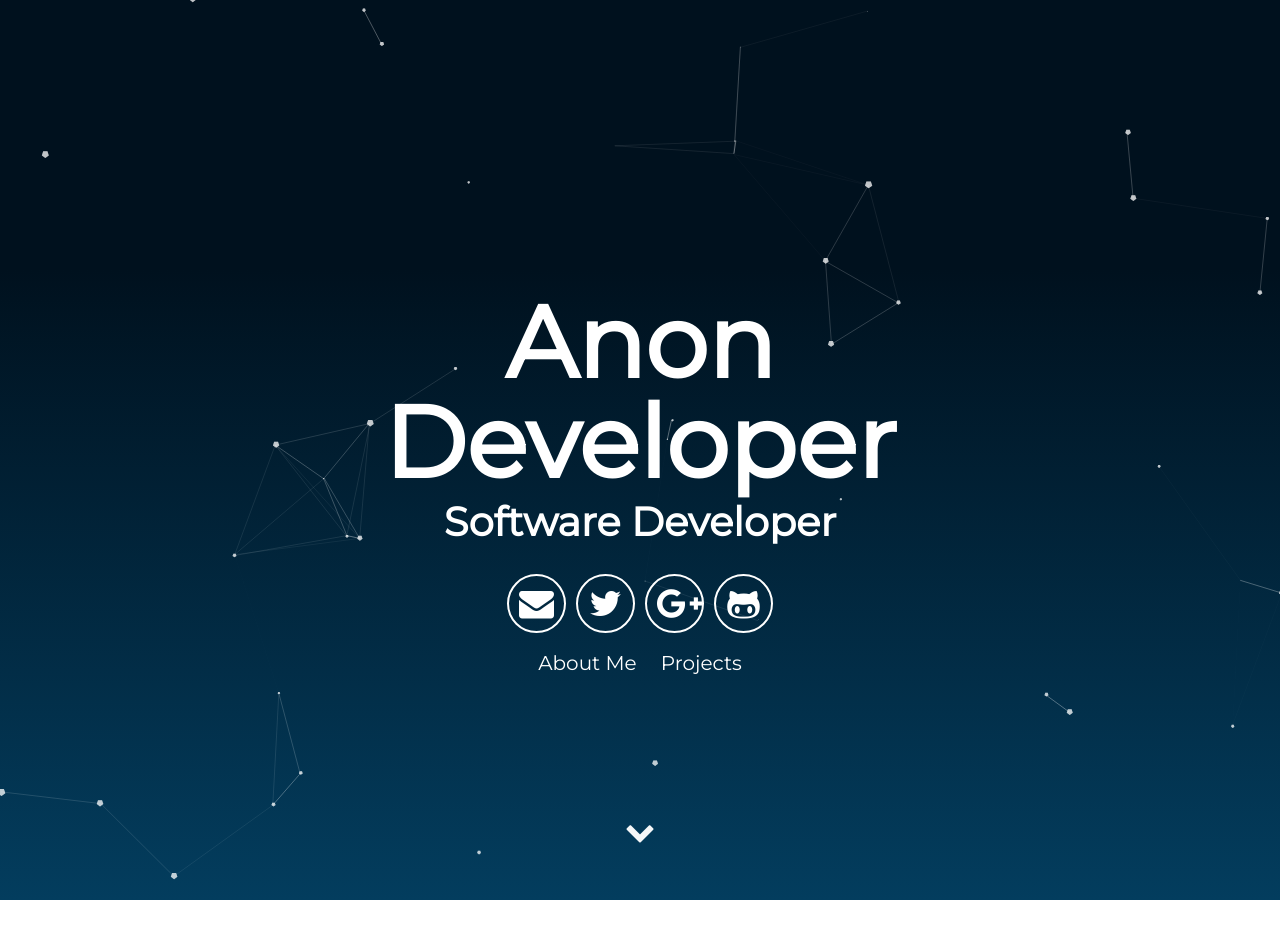
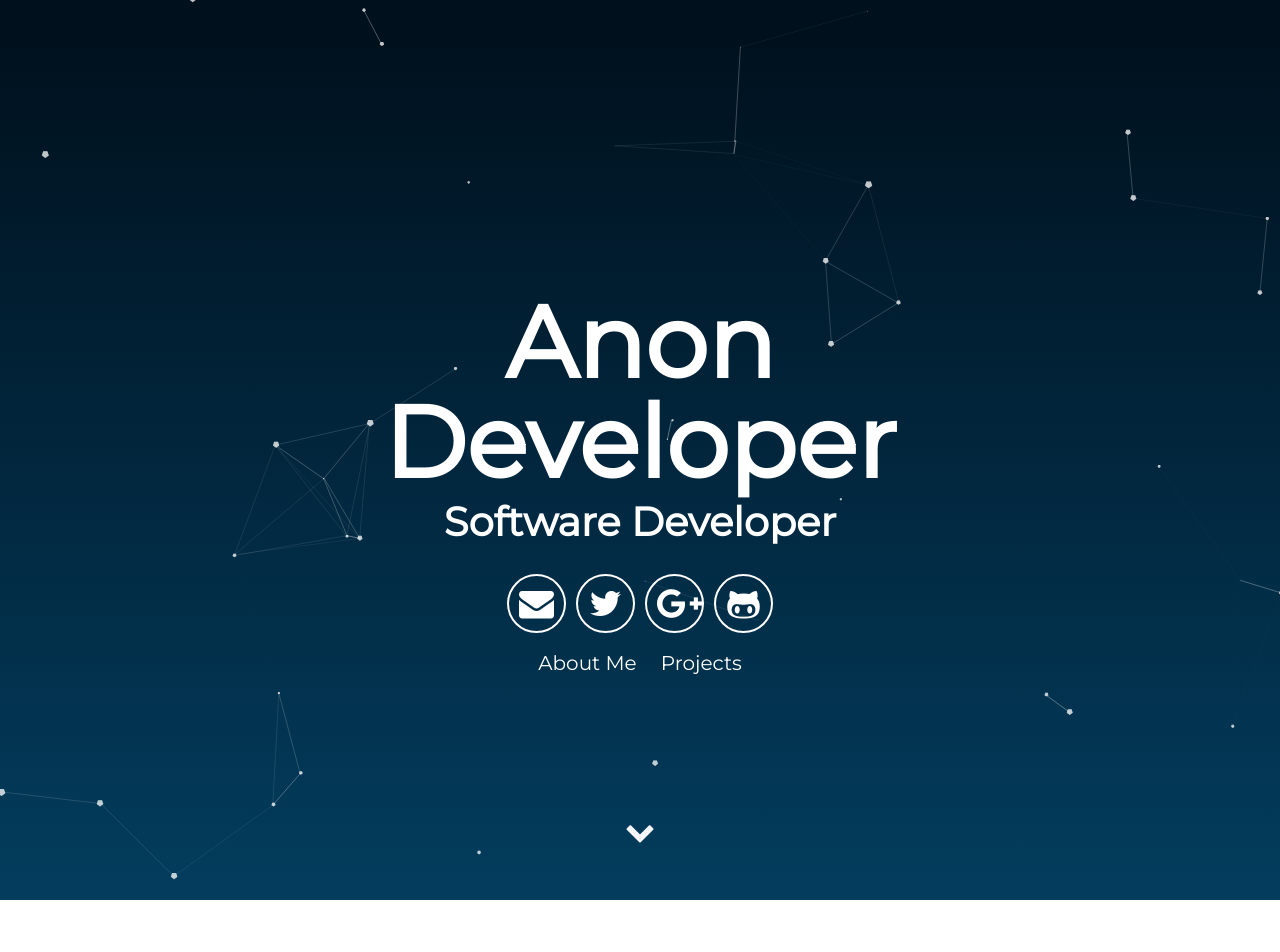
Before and after one commit to gweidart/xipher, a Jekyll site: the page built from index.html, in a window 1280 px wide. Shown: the top 952 px of the page. Built offline with Jekyll 4.4.1, drawn with Linux system fonts in a browser that asks for light colours.

Commit message:
Update main.css

```diff
--- a/assets/css/main.css
+++ b/assets/css/main.css
@@ -3759,10 +3759,10 @@ sup {
   line-height: 0;
 }
 #particles-js {
-  background: -webkit-linear-gradient(#00111e 30%, #033d5e);
-  background: -moz-linear-gradient(#00111e 30%, #033d5e);
-  background: -o-linear-gradient(#00111e 30%, #033d5e);
-  background: linear-gradient(#00111e 30%, #033d5e);
+  background: -webkit-linear-gradient(#00111e 5%, #033d5e);
+  background: -moz-linear-gradient(#00111e 5%, #033d5e);
+  background: -o-linear-gradient(#00111e 5%, #033d5e);
+  background: linear-gradient(#00111e 5%, #033d5e);
   display: flex;
   vertical-align: bottom;
   width: 100%;
```
